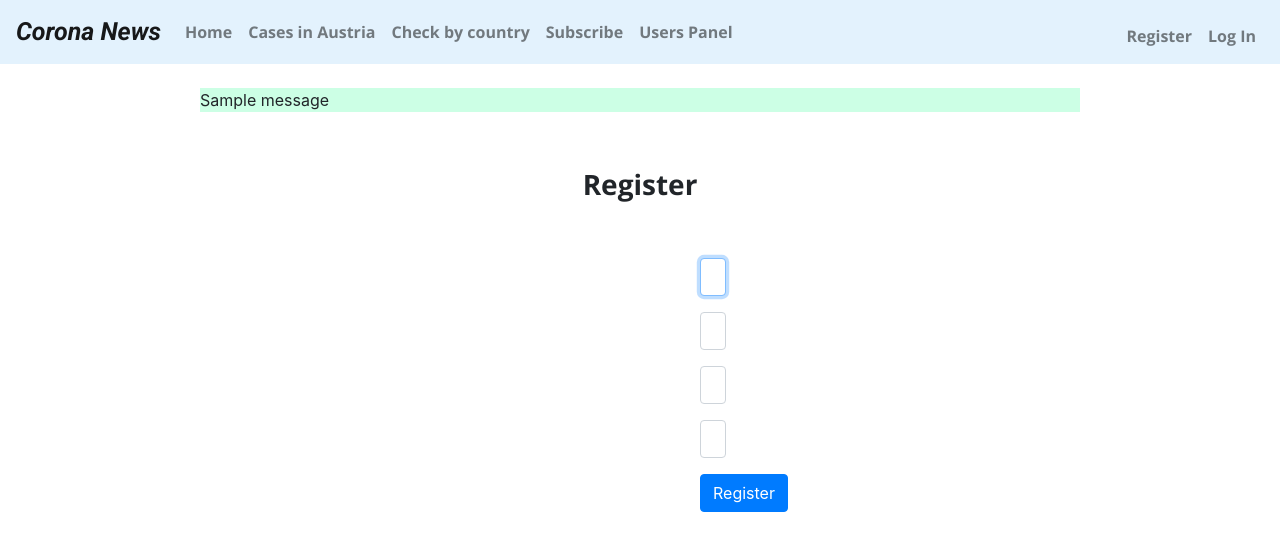
After one commit to SergiuCl/coronaCases, a Flask app: page /register in a window 1280 px wide. The commit adds this page. Shown: the top 551 px of the page. Run offline with Flask 2, Linux system fonts and the light colour scheme; one stand-in notice (Sample message) is shown; some libraries are stand-ins or nearby versions.

```diff
--- a/app.py
+++ b/app.py
@@ -1,8 +1,12 @@
 from flask import Flask, flash, jsonify, redirect, render_template, request, session, url_for
+from flask_session import Session
+from tempfile import mkdtemp
 from apscheduler.schedulers.background import BackgroundScheduler
 from coronaCasesDAO import select_cases, get_cases_world, select_cases_where_country, select_countries, select_history_for_country, select_distinct_data, select_maximum_cases, select_specific_cases
-from subscribeDAO import select_user, insert_user, remove_user, select_all_users, update_user, update_name_country, delete_where_userID
-from helpers import get_news, get_dict_news, dict_factory, get_value_list
+from subscribeDAO import select_user, insert_user, remove_user, select_all_users, update_user, update_name_country, delete_where_userID, select_user_where_email, isert_user_into_users
+from helpers import get_news, get_dict_news, dict_factory, get_value_list, login_required
+from werkzeug.security import check_password_hash, generate_password_hash
+from werkzeug.exceptions import default_exceptions, HTTPException, InternalServerError
 import requests
 import json
 import time, threading
@@ -28,12 +32,88 @@ def after_request(response):
     return response
 
 
+# Configure session to use filesystem (instead of signed cookies)
+app.config["SESSION_FILE_DIR"] = mkdtemp()
+app.config["SESSION_PERMANENT"] = False
+app.config["SESSION_TYPE"] = "filesystem"
+Session(app)
+
+
 @app.route("/")
 def Index():
 
     # get API News
     mylist = get_news()
     return render_template('index.html', context = mylist)
+
+
+@app.route("/login", methods=["GET", "POST"])
+def login():
+    """Log user in"""
+    # Forget any user_id
+    session.clear()
+
+    # User reached route via POST (as by submitting a form via POST)
+    if request.method == "POST":
+        # get email Address from user
+        email = request.form.get("email")
+
+        # query database for email
+        rows = select_user_where_email('users', email)
+
+        # Ensure email exists and password is correct
+        if len(rows) != 1 or not check_password_hash(rows[0]["hash"], request.form.get("password")):
+            flash('invalid username and/or password', 'error')
+            return redirect(url_for('login'))
+
+        # Remember which user has logged in
+        session["user_id"] = rows[0]["user_id"]
+
+        # Redirect user to users panel
+        return redirect(url_for('usersTable'))
+        # User reached route via GET (as by clicking a link or via redirect)
+    else:
+        return render_template("login.html")
+
+
+@app.route("/logout")
+def logout():
+    """Log user out"""
+
+    # Forget any user_id
+    session.clear()
+
+    # Redirect user to login form
+    return redirect("/")
+
+
+@app.route("/register", methods=["GET", "POST"])
+def register():
+    """Register user"""
+    if request.method == "POST":
+        emailAddress = request.form.get("email")
+        password = request.form.get("password")
+        name = request.form.get("name")
+        passwordConfirm = request.form.get("confirmation")
+
+        # check if username exists in db
+        checkUser = select_user('users', emailAddress)
+        if bool(checkUser):
+            flash('Email Address already exists', 'info')
+            return redirect(url_for('register'))
+        else:
+            if passwordConfirm != password:
+                flash('Please confirm your password', 'error')
+                return(url_for('register'))
+
+            # hash password
+            hashPsw = generate_password_hash(password)
+            role = 'user'
+            isert_user_into_users('users', emailAddress, name, hashPsw, role)
+            flash('You have been succesfully registered')
+            return redirect(url_for('usersTable'))
+    else:
+        return render_template("register.html")
 
 
 @app.route("/news/<content>")
@@ -130,7 +210,7 @@ def subscribe():
             if unsubscribe:
                 # check if user exists
                 # if exists, inform him
-                checkUser = select_user(emailAdress)
+                checkUser = select_user('subscribers', emailAdress)
                 if bool(checkUser):
                     remove_user(emailAdress)
                     flash('You have successfully unsubscribed', 'success')
@@ -140,7 +220,7 @@ def subscribe():
                     return redirect(url_for('subscribe'))
             else:
                 # check if user already exists
-                checkUser = select_user(emailAdress)
+                checkUser = select_user('subscribers', emailAdress)
 
                 # check if query returns any values
                 # if yes, inform the user that he already subscribed
@@ -161,6 +241,7 @@ def subscribe():
 
 
 @app.route("/usersTable")
+@login_required
 def usersTable():
 
     # get data for table
@@ -195,7 +276,7 @@ def manageUsers(action, emailAddress, userID):
                 flash("Please choose a country")
             else:
                 # check if user already exists
-                checkUser = select_user(email)
+                checkUser = select_user('subscribers', email)
                 """ check if query returns any values
                 if yes, inform the user
                 else insert it into th table """
--- a/requirements.txt
+++ b/requirements.txt
@@ -1,3 +1,4 @@
 flask
 newsapi-python
 apscheduler
+flask_session
--- a/templates/layout.html
+++ b/templates/layout.html
@@ -32,8 +32,29 @@
       <button class="navbar-toggler" type="button" data-toggle="collapse" data-target="#navbarSupportedContent" aria-controls="navbarSupportedContent" aria-expanded="false" aria-label="Toggle navigation">
         <span class="navbar-toggler-icon"></span>
       </button>
-
       <div class="collapse navbar-collapse" style="font-family: 'Open Sans', sans-serif;" id="navbarSupportedContent">
+        {% if session.user_id %}
+          <ul class="navbar-nav mr-auto">
+            <li class="nav-item">
+              <a class="nav-link" href="/">Home <span class="sr-only">(current)</span></a>
+            </li>
+            <li class="nav-item">
+              <a class="nav-link" href="/casesInAustria">Cases in Austria</a>
+            </li>
+            <li class="nav-item">
+              <a class="nav-link" href="/casesWorld">Check by country</a>
+            </li>
+            <li class="nav-item">
+              <a class="nav-link" href="/subscription">Subscribe</a>
+            </li>
+            <li class="nav-item">
+              <a class="nav-link" href="/usersTable">Users Panel</a>
+            </li>
+          </ul>
+            <ul class="navbar-nav ml-auto mt-2">
+              <li class="nav-item"><a class="nav-link" href="/logout">Log Out</a></li>
+          </ul>
+        {% else %}
         <ul class="navbar-nav mr-auto">
           <li class="nav-item">
             <a class="nav-link" href="/">Home <span class="sr-only">(current)</span></a>
@@ -51,6 +72,11 @@
             <a class="nav-link" href="/usersTable">Users Panel</a>
           </li>
         </ul>
+          <ul class="navbar-nav ml-auto mt-2">
+            <li class="nav-item"><a class="nav-link" href="/register">Register</a></li>
+            <li class="nav-item"><a class="nav-link" href="/login">Log In</a></li>
+        </ul>
+        {% endif %}
       </div>
     </nav>
 <br />
--- /dev/null
+++ b/templates/register.html
@@ -0,0 +1,40 @@
+{% extends "layout.html" %}
+
+{% block title %}
+    Register
+{% endblock %}
+
+{% block main %}
+{% with messages = get_flashed_messages(with_categories=true) %}
+  {% if messages %}
+    {% for category, message in messages %}
+        {% if category == "error" %}
+            <div style="background-color: rgb(245, 215, 215); margin-right: 200px; margin-left: 200px;">{{ message }}</div>
+        {% elif category == "success" %}
+            <div style="background-color: rgb(204, 255, 229); margin-right: 200px; margin-left: 200px;">{{ message }}</div>
+        {% elif category == "info" %}
+            <div style="background-color: rgb(255, 255, 204); margin-right: 200px; margin-left: 200px;">{{ message }}</div>
+        {% endif %}
+    {% endfor %}
+  {% endif %}
+{% endwith %}
+    <br><br>
+    <h3 class="my-2" style="text-align: center; font-family: 'Open Sans', sans-serif;">Register</h3>
+    <br><br>
+    <form action="/register" style="margin-right: 700px; margin-left: 700px;" method="post" >
+        <div class="form-group">
+            <input autocomplete="off" autofocus class="form-control" name="email" placeholder="Email Address" type="text" required>
+        </div>
+        <div class="form-group">
+            <input autocomplete="off" autofocus class="form-control" name="name" placeholder="First and last name" type="text" required>
+        </div>
+        <div class="form-group">
+            <input class="form-control" name="password" placeholder="Password" type="password" pattern="(?=.*\d)(?=.*[a-z])(?=.*[A-Z]).{8,}" title="Must contain at least one number and one uppercase and lowercase letter, and at least 8 or more characters" required>
+        </div>
+        <div class="form-group">
+            <input class="form-control" name="confirmation" placeholder="Confirm Password" type="password" required>
+        </div>
+        <button class="btn btn-primary" type="submit">Register</button>
+    </form>
+
+{% endblock %}
--- a/templates/subscription.html
+++ b/templates/subscription.html
@@ -20,7 +20,7 @@
   {% endif %}
 {% endwith %}
 
-<form class="text-center border border-light p-5" style="margin-right: 200px; margin-left: 200px;" action="/subscription" method="post">
+<form class="text-center border border-light p-5" style="margin-right: 700px; margin-left: 700px;" action="/subscription" method="post">
     <p class="h4 mb-4">Subscribe</p>
     <div class="form-group">
         <!-- Email -->
```
Also changed, not shown: helpers.py (+16 -0 lines), subscribeDAO.py (+30 -3 lines), templates/login.html (added, +35 -0 lines), coronaDatabase.db, 1 other file.
